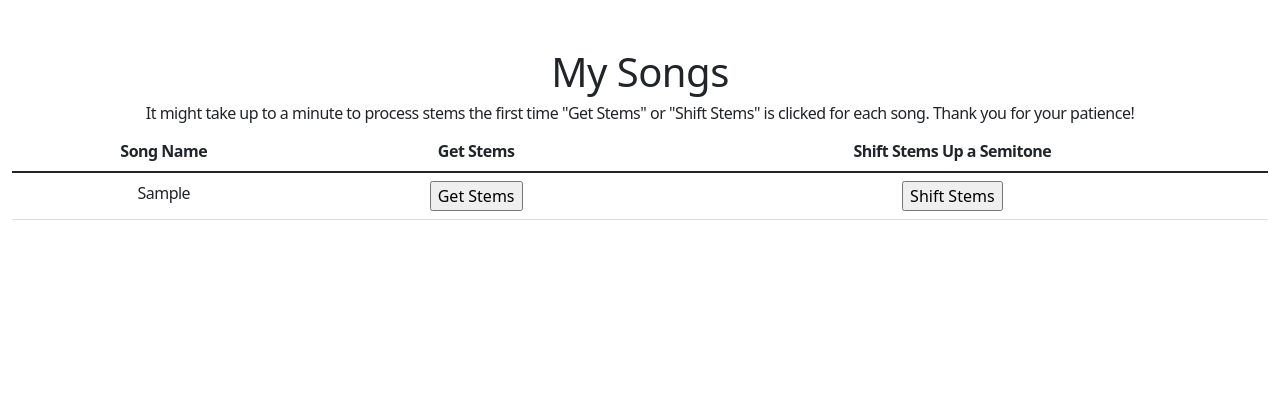
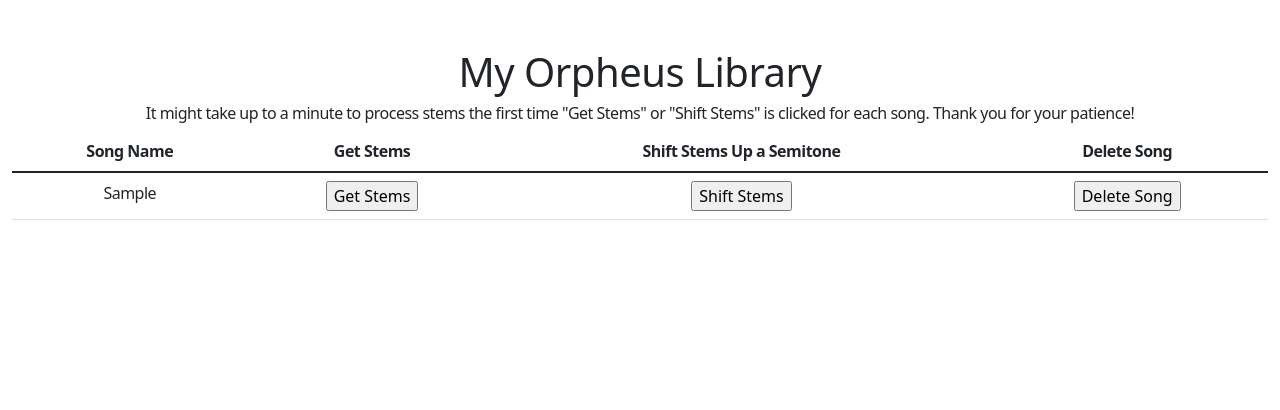
Before and after one commit to john7rho/orpheus_website, a Flask app: page /mysongs in a window 1280 px wide. Shown: the part 78-488 px from the top of the page. Run offline with Flask 2, Linux system fonts and the light colour scheme; a user stored in the database is signed in; tables that the repository leaves empty hold one stand-in row (values such as "Sample post"); parts of the project's set-up code (start-up, migrations or seed data) failed here and were passed over; some libraries are stand-ins or nearby versions.

Commit message:
Added delete song functionality and guarded against duplicate uploads. Autoformatted all code.

```diff
--- a/app.py
+++ b/app.py
@@ -111,11 +111,9 @@
 @login_required
 def show_songs():
 
-    # when we do dbexecute, check to make sure len != 0. if ln = 0 flash you have not ...
-    # get all songs using db.execute
-    # order them alphabetically
+    # get all songs using db.execute, ordered alphabetically
     pathless_songs = db.execute(
-        "SELECT song FROM songs WHERE user_id=?", session["user_id"]
+        "SELECT song FROM songs WHERE user_id=? ORDER BY song", session["user_id"]
     )
 
     if len(pathless_songs) == 0:
@@ -137,7 +135,7 @@
     return len(filename.split(".")) == 2
 
 
-# TODO reject song if already uploaded
+# Allow users to upload their own songs.
 @app.route("/upload", methods=["GET", "POST"])
 @login_required
 def upload_file():
@@ -166,6 +164,12 @@
             return redirect("/upload")
 
         filename = secure_filename(file.filename)
+
+        # Song has already been uploaded
+        if filename in [song for song in listdir(UPLOAD_FOLDER)]:
+            flash("This song already exists in your Orpheus library.")
+            return redirect("/mysongs")
+
         file.save(os.path.join(app.config["UPLOAD_FOLDER"], filename))
         # Insert song into database
         db.execute(
@@ -187,7 +191,6 @@
 @login_required
 def spleeter():
     if request.method == "POST":
-        flash("Stems Retrieved.")
 
         # Get song file path
         song = request.form.get("song")
@@ -207,6 +210,7 @@
                 for stem in listdir(STEM_FOLDER + "/" + song_name)
             ]
 
+            flash("Stems Retrieved.")
             # Render template with stem audio
             return render_template("player.html", stems=stems)
 
@@ -234,7 +238,11 @@
             # add the songs
             # songs = [f for f in listdir(UPLOAD_FOLDER) if isfile(join(UPLOAD_FOLDER, f))]
 
+            flash("Stems Retrieved.")
             return render_template("player.html", stems=stems)
+
+    else:
+        return redirect("/mysongs")
 
 
 # Pitch shifter
@@ -291,7 +299,7 @@
         # Make folder for the new pitched stems
         os.mkdir(pitched_folder)
 
-        # Spleet the song. TODO: PLEASE CHECK that this works (it should put stems in the stem folder)
+        # Spleet the song.
         os.system(
             "pitchshifter -s {} -o {} -p 1 -b 1".format(current_vocals, shift_vocals)
         )
@@ -306,13 +314,52 @@
             "pitchshifter -s {} -o {} -p 1 -b 1".format(current_drums, shift_drums)
         )
 
-        # Create list of stems. TODO: if spleeter works double check which file it sends the stems to. (it might send them to an 'output' folder under the new_folder)
+        # Create list of stems.
         pitched_stems = [
             PITCHED_FOLDER + "/" + song_name + "/" + stem
             for stem in listdir(PITCHED_FOLDER + "/" + song_name)
         ]
 
         return render_template("player.html", stems=pitched_stems)
+
+    else:
+        return redirect("/mysongs")
+
+
+@app.route("/deleter", methods=["GET", "POST"])
+@login_required
+def deleter():
+    if request.method == "POST":
+        flash("Song deleted.")
+
+        # Get song file path
+        song = request.form.get("song")
+
+        # Correct path to include working directory
+        song_path = join(UPLOAD_FOLDER, song)
+
+        # Isolate song name
+        song_name = song.rsplit(".", 1)[0]
+
+        # Remove song from database
+        db.execute("DELETE FROM songs WHERE song=?", song)
+
+        # Remove uploaded song file
+        if song in [song for song in listdir(UPLOAD_FOLDER)]:
+            os.system("rm -f {}".format(UPLOAD_FOLDER + "/" + song))
+
+        # Remove stems
+        if song_name in [song for song in listdir(STEM_FOLDER)]:
+            os.system("rm -rf {}".format(STEM_FOLDER + "/" + song_name))
+
+        # Remove pitched stems
+        if song_name in [song for song in listdir(PITCHED_FOLDER)]:
+            os.system("rm -rf {}".format(PITCHED_FOLDER + "/" + song_name))
+
+        return redirect("/mysongs")
+
+    else:
+        return redirect("/mysongs")
 
 
 @app.route("/favicon.ico")
@@ -337,7 +384,7 @@
 
         # Query database for username
         rows = db.execute(
-            "SELECT * FROM users WHERE username = ?", request.form.get("username")
+            "SELECT * FROM users WHERE username=?", request.form.get("username")
         )
 
         # Ensure username exists and password is correct
@@ -395,12 +442,6 @@
         if not request.form.get("password"):
             flash("Must provide password.")
             return redirect("/register")
-        # Ensure password was submitted
-        if request.form.get("password").isalpha():
-            flash("Password cannot contain only letters.")
-            return render_template(
-                "register.html", message="Password cannot contain only letters."
-            )
 
         # Passwords do not match
         if request.form.get("password") != request.form.get("confirmation"):
@@ -415,7 +456,7 @@
         )
 
         rows = db.execute(
-            "SELECT * FROM users WHERE username = ?", request.form.get("username")
+            "SELECT * FROM users WHERE username=?", request.form.get("username")
         )
         session["user_id"] = rows[0]["id"]
 
--- a/templates/mysongs.html
+++ b/templates/mysongs.html
@@ -6,7 +6,7 @@
 
 {% block main %}
 <h1 class="center">
-    My Songs
+    My Orpheus Library
 </h1>
 <h6>{{ message }}</h6>
 <h6> It might take up to a minute to process stems the first time "Get Stems" or "Shift Stems" is clicked for each song.
@@ -17,6 +17,7 @@
             <th scope="col">Song Name</th>
             <th scope="col">Get Stems</th>
             <th scope="col">Shift Stems Up a Semitone</th>
+            <th scope="col">Delete Song</th>
         </tr>
     </thead>
     <tbody>
@@ -35,6 +36,12 @@
                     <input type="submit" value="Shift Stems">
                 </form>
             </td>
+            <td>
+                <form action="/deleter" method="POST">
+                    <input type="hidden" name="song" value="{{ song['song'] }}">
+                    <input type="submit" value="Delete Song">
+                </form>
+            </td>
         </tr>
         {% endfor %}
     </tbody>
--- a/templates/register.html
+++ b/templates/register.html
@@ -13,8 +13,7 @@
             placeholder="Username" type="text">
     </div>
     <div class="mb-3">
-        <input class="form-control mx-auto w-auto" id="password" name="password"
-            placeholder="Password (must include numbers or special characters)" type="password">
+        <input class="form-control mx-auto w-auto" id="password" name="password" placeholder="Password" type="password">
     </div>
     <div class="mb-3">
         <input class="form-control mx-auto w-auto" id="confirmation" name="confirmation" placeholder="Confirm Password"
```
Also changed, not shown: static/simple.css (+34 -8 lines), static/simple.js (+4 -4 lines), orpheus.db.
